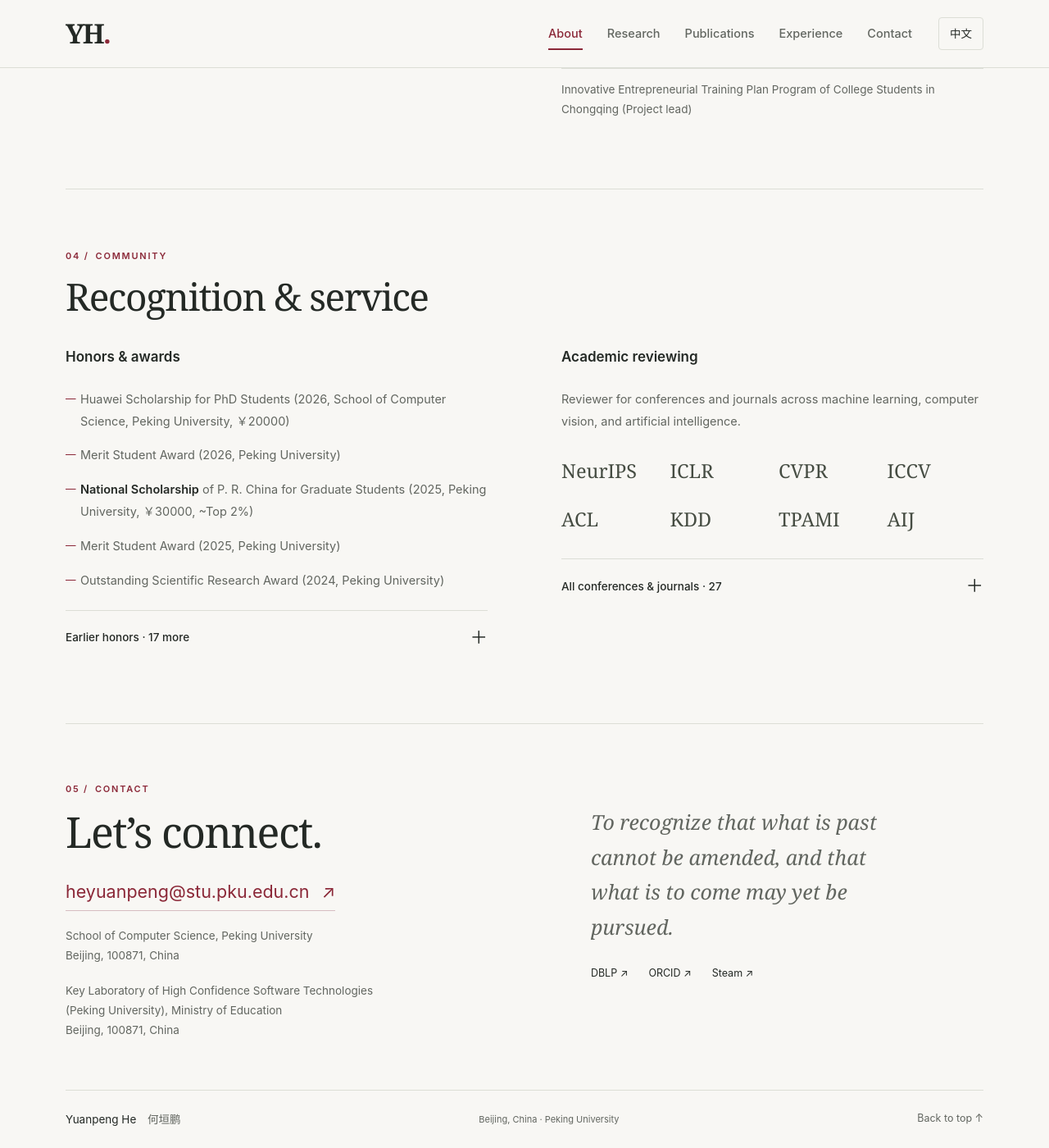
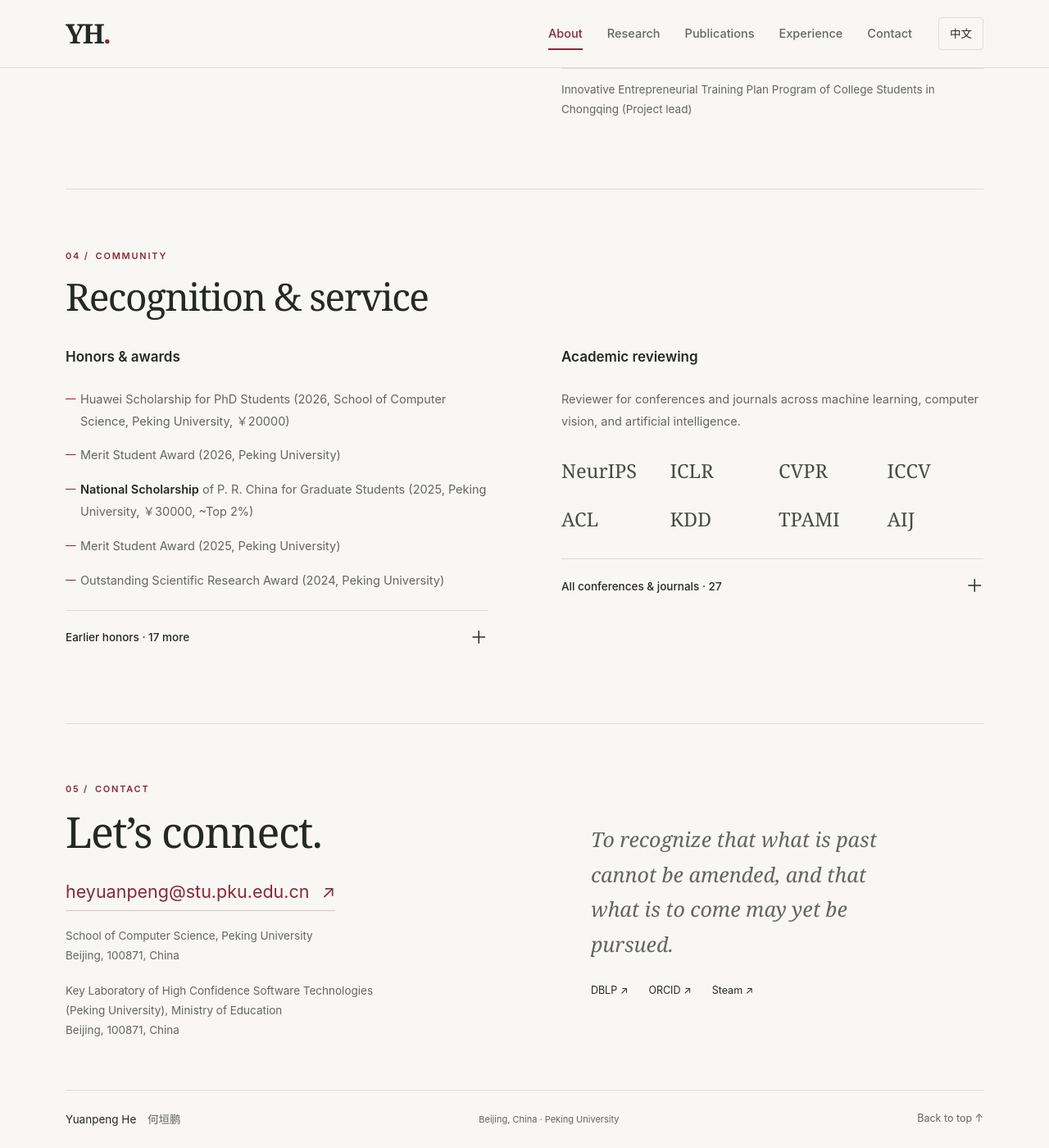
Before and after one commit to heyuanpengpku/heyuanpeng.github.io, a Jekyll site: the page built from _pages/about.md, in a window 1280 px wide and 1400 px high, scrolled down 3893 px. Shown: the whole window at 82% size. Built offline with Jekyll 4.4.1, drawn with Linux system fonts in a browser that asks for light colours.

Commit message:
Vertically center contact quote and social links

```diff
--- a/assets/css/academic.css
+++ b/assets/css/academic.css
@@ -962,7 +962,8 @@ html[data-language="zh"] .contact-section h2 {
   margin-top: 18px;
 }
 .contact-aside {
-  padding-top: 28px;
+  align-self: center;
+  padding-top: 0;
 }
 .contact-aside blockquote {
   font: italic 25px/1.7 var(--serif);
```
